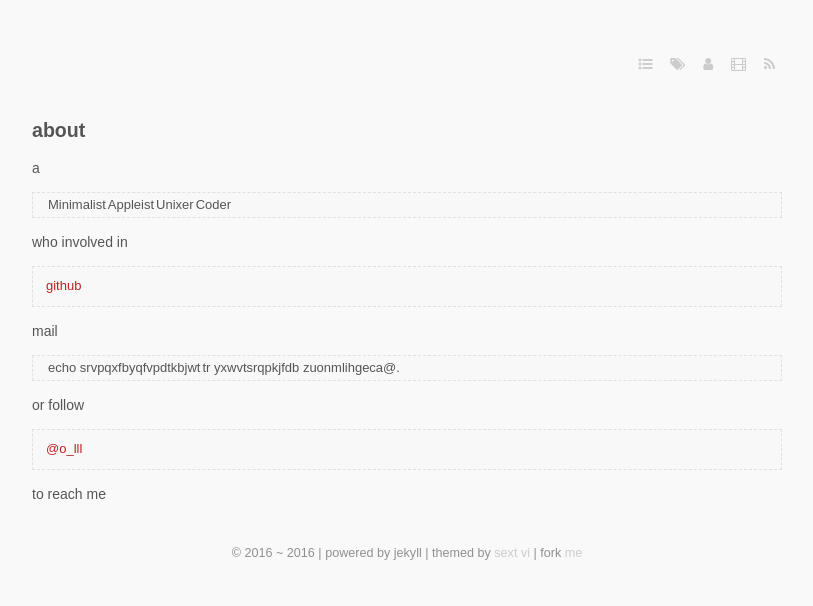
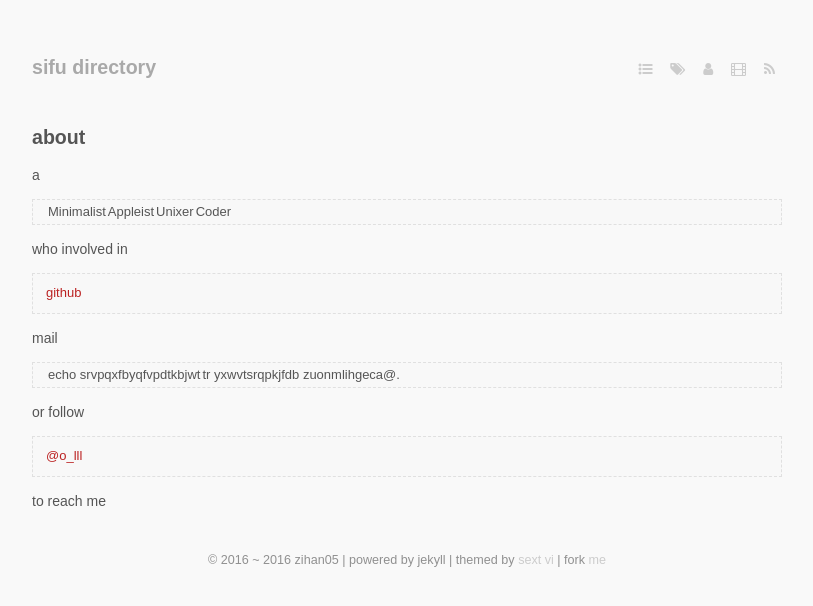
Before and after one commit to SFmonkey/sfmonkey.github.com, a Jekyll site: the page built from about.markdown, in a window 1280 px wide. Shown: the top 606 px of the page, without its empty margins (233-1046 px from the left). Built offline with Jekyll 4.4.1, drawn with Linux system fonts in a browser that asks for light colours; nearby versions of some CDN libraries; some web fonts are replaced; Markdown is read by kramdown in place of the engine named in the settings.

Commit message:
更改 Name

```diff
--- a/_config.yml
+++ b/_config.yml
@@ -1,5 +1,12 @@
+markdown: rdiscount
+highlighter: pygments
 permalink: /blog/:year/:month/:title.html
 encoding: UTF-8
+name: "sifu directory"
+
+author: "zihan05"
+atom-baseurl: "https://sfmonkey.github.io"
+disqus: "gopherwood"
 
 navigations:
   - title: Archive
```
